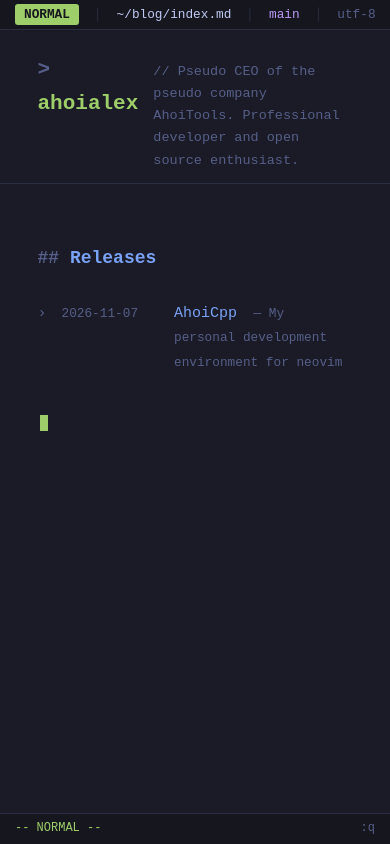
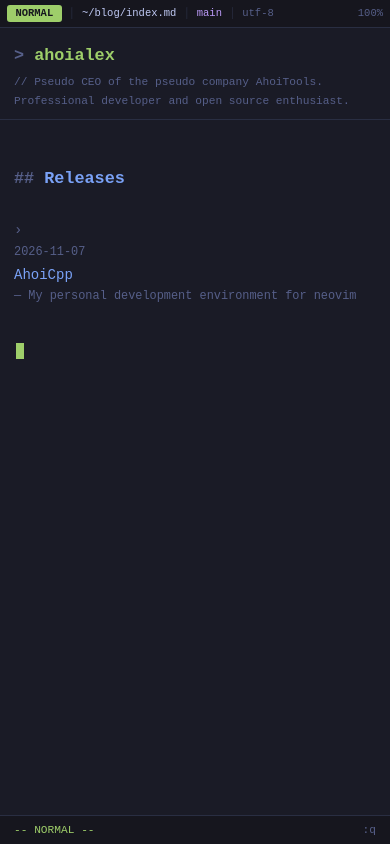
Before and after one commit to martuscellifaria/martuscellifaria.github.io, an Astro site: page / in a window 390 px wide. Built offline with nearby package versions, Linux system fonts and the light colour scheme; Astro itself is replaced by a stand-in of ours.

Commit message:
improving mobile look and feel

```diff
--- a/src/styles/global.css
+++ b/src/styles/global.css
@@ -210,3 +210,39 @@ hr { border: 0; border-top: 1px solid var(--border); margin: 2rem 0; }
   font-size: 0.85rem;
   margin-left: 0.5rem;
 }
+
+/* ---- MOBILE-CSS-BEGIN ---- */
+@media (max-width: 640px) {
+  html { font-size: 14px; }
+
+  .statusline {
+    gap: 0.5rem;
+    padding: 0 0.5rem;
+    font-size: 0.75rem;
+  }
+  .statusline .right { gap: 0.5rem; }
+  .statusline .right span:first-child { display: none; }
+
+  .site-header {
+    flex-direction: column;
+    align-items: flex-start;
+    gap: 0.25rem;
+    padding: 1rem 1rem 0.6rem;
+  }
+  .site-header .site-name { font-size: 1.2rem; }
+  .site-header .site-tagline { font-size: 0.8rem; }
+
+  main { padding: 1.25rem 1rem 3rem; }
+
+  .post-list li { flex-direction: column; gap: 0.1rem; }
+  .post-list .date { min-width: 0; }
+  .post-item-desc { display: block; margin-left: 0; }
+
+  .back-hint { margin-bottom: 1rem; }
+
+  pre { font-size: 0.8rem; padding: 0.75rem; }
+}
+
+body { overflow-wrap: anywhere; }
+article, .post-list { min-width: 0; }
+/* ---- MOBILE-CSS-END ---- */
```
